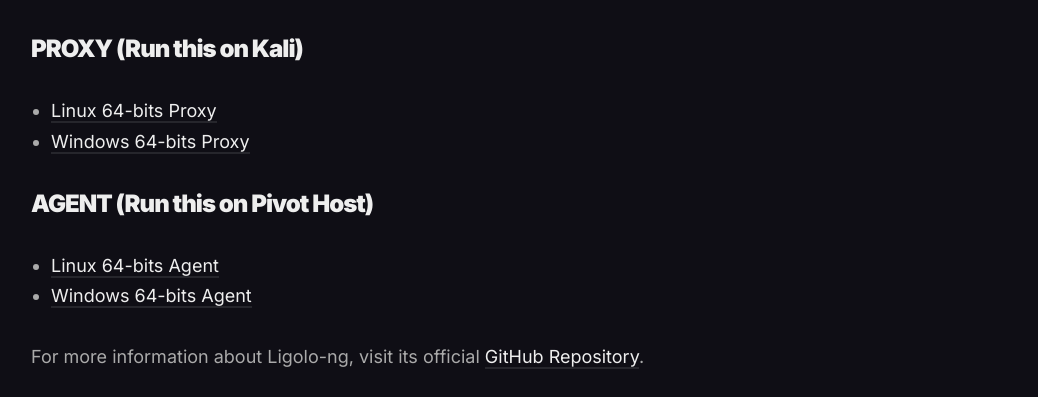
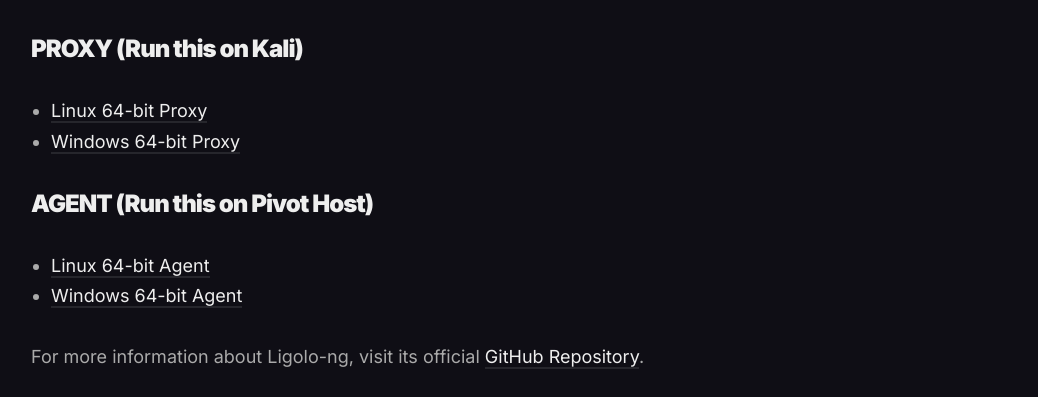
Before and after one commit to Vorkharium/vorkharium.github.io, a Jekyll site: the page built from _posts/2024-10-31-Ligolo-ng-Cheatsheet.md, in a window 1280 px wide and 900 px high, scrolled down 1070 px. Shown: the part 160-557 px from the top of the window, without its empty margins (229-1267 px from the left). Built offline with Jekyll 4.4.1, drawn with Linux system fonts in a browser that asks for light colours; comment, search, counter and statistics services are not loaded.

Commit message:
Update 2024-10-31-Ligolo-ng-Cheatsheet.md

```diff
--- a/_posts/2024-10-31-Ligolo-ng-Cheatsheet.md
+++ b/_posts/2024-10-31-Ligolo-ng-Cheatsheet.md
@@ -18,12 +18,12 @@
 
 ## Download the binaries manually (Recommended)
 ### PROXY (Run this on Kali)
-- [Linux 64-bits Proxy](https://github.com/nicocha30/ligolo-ng/releases/download/v0.7.2-alpha/ligolo-ng_proxy_0.7.2-alpha_linux_amd64.tar.gz)
-- [Windows 64-bits Proxy](https://github.com/nicocha30/ligolo-ng/releases/download/v0.7.2-alpha/ligolo-ng_proxy_0.7.2-alpha_windows_amd64.zip)
+- [Linux 64-bit Proxy](https://github.com/nicocha30/ligolo-ng/releases/download/v0.7.2-alpha/ligolo-ng_proxy_0.7.2-alpha_linux_amd64.tar.gz)
+- [Windows 64-bit Proxy](https://github.com/nicocha30/ligolo-ng/releases/download/v0.7.2-alpha/ligolo-ng_proxy_0.7.2-alpha_windows_amd64.zip)
 
 ### AGENT (Run this on Pivot Host)
-- [Linux 64-bits Agent](https://github.com/nicocha30/ligolo-ng/releases/download/v0.7.2-alpha/ligolo-ng_agent_0.7.2-alpha_linux_amd64.tar.gz)
-- [Windows 64-bits Agent](https://github.com/nicocha30/ligolo-ng/releases/download/v0.7.2-alpha/ligolo-ng_agent_0.7.2-alpha_windows_amd64.zip)
+- [Linux 64-bit Agent](https://github.com/nicocha30/ligolo-ng/releases/download/v0.7.2-alpha/ligolo-ng_agent_0.7.2-alpha_linux_amd64.tar.gz)
+- [Windows 64-bit Agent](https://github.com/nicocha30/ligolo-ng/releases/download/v0.7.2-alpha/ligolo-ng_agent_0.7.2-alpha_windows_amd64.zip)
 
 For more information about Ligolo-ng, visit its official [GitHub Repository](https://github.com/nicocha30/ligolo-ng).
 
```
